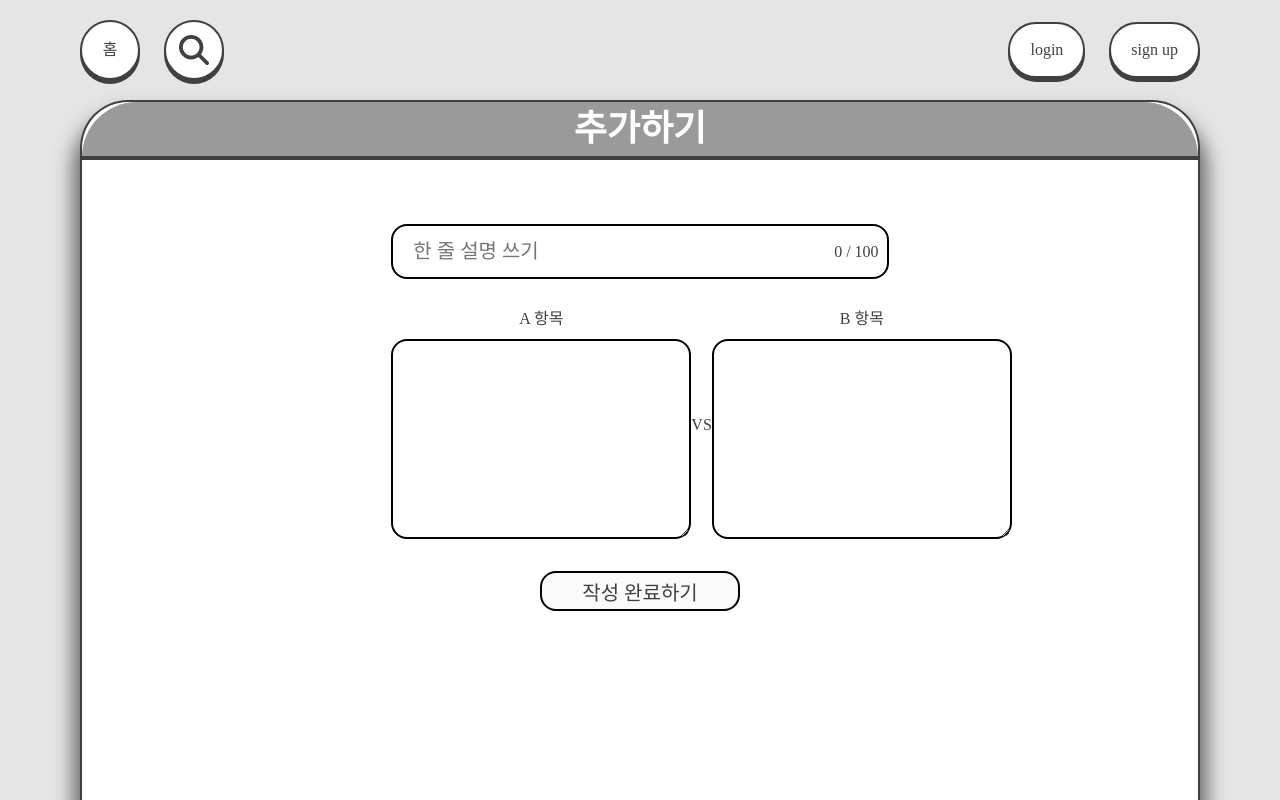
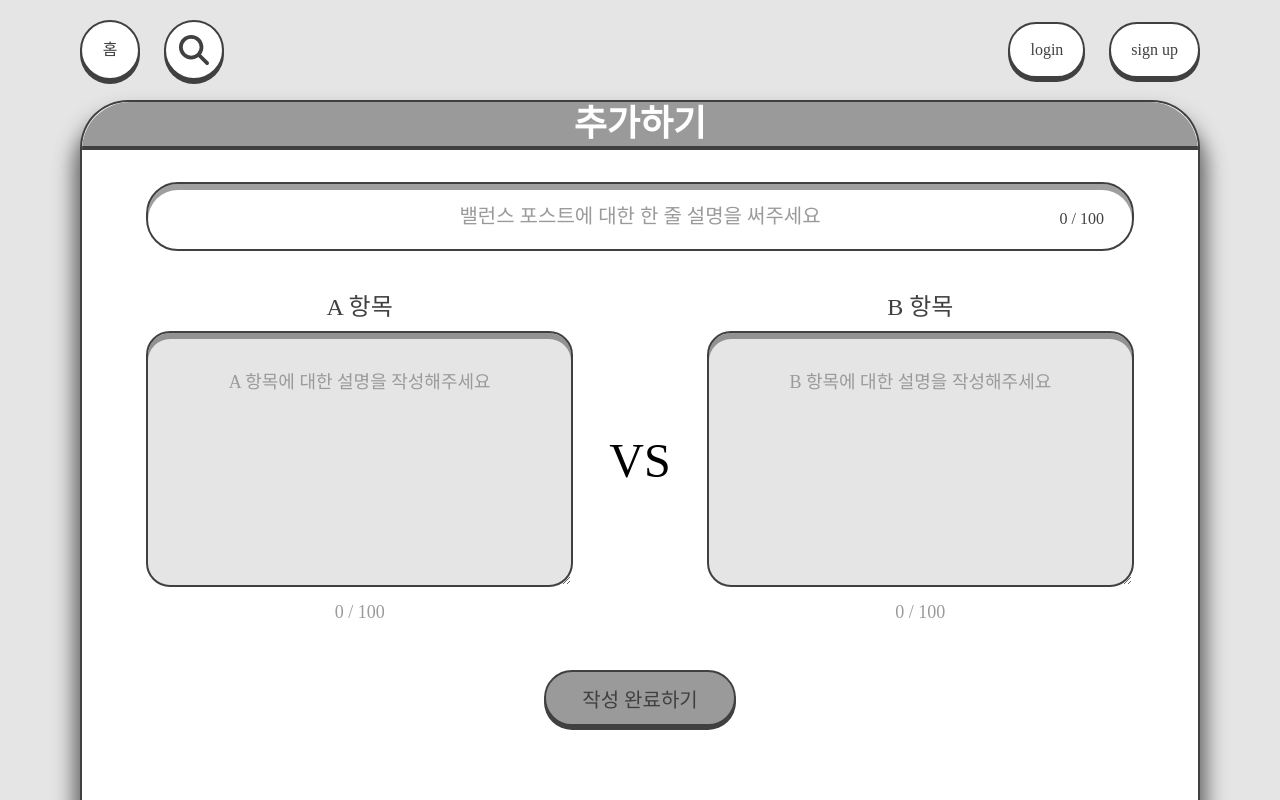
Before and after one commit to prgrms-fe-devcourse/FEDC4_Angola_NaYoung, a React (Vite) app: page /create-post in a window 1280 px wide. Built offline with nearby package versions, Linux system fonts and the light colour scheme; a web font is replaced by a local one.

Commit message:
style: #100 - 포스트 작성 페이지 style 수정

```diff
--- a/src/components/Header/index.tsx
+++ b/src/components/Header/index.tsx
@@ -94,7 +94,7 @@ const Container = styled.div`
   box-sizing: border-box;
   display: flex;
   position: relative;
-  height: 84px;
+  height: 48px;
   padding: 0px 60px;
   justify-content: center;
   align-items: center;
--- a/src/pages/CreatePostPage/index.tsx
+++ b/src/pages/CreatePostPage/index.tsx
@@ -3,6 +3,7 @@ import styled from '@emotion/styled';
 import Spinner from '@components/Spinner';
 import { useFetchCreatePost } from '@apis/post';
 import { joinDataBySeparator } from '@utils/parseDataBySeparator';
+import { ANGOLA_STYLES } from '@styles/commonStyles';
 import CreatePostSuccessModal from './CreatePostSuccessModal';
 
 const CreatePostPage = () => {
@@ -66,7 +67,7 @@ const CreatePostPage = () => {
           <TitleContainer>
             <TitleInput
               id="title"
-              placeholder="한 줄 설명 쓰기"
+              placeholder="밸런스 포스트에 대한 한 줄 설명을 써주세요"
               value={inputValues.title}
               maxLength={100}
               onChange={handleChangeInputValues}
@@ -86,10 +87,14 @@ const CreatePostPage = () => {
                 maxLength={100}
                 onChange={handleChangeInputValues}
                 onBlur={handleBlurTrim}
+                placeholder="A 항목에 대한 설명을 작성해주세요"
               />
+              <OptionLengthLimit>
+                {inputValues.optionA.length} / 100
+              </OptionLengthLimit>
             </OptionContent>
 
-            <p>VS</p>
+            <VsContainer>VS</VsContainer>
 
             <OptionContent>
               <OptionName>B 항목</OptionName>
@@ -99,22 +104,19 @@ const CreatePostPage = () => {
                 maxLength={100}
                 onChange={handleChangeInputValues}
                 onBlur={handleBlurTrim}
+                placeholder="B 항목에 대한 설명을 작성해주세요"
               />
+              <OptionLengthLimit>
+                {inputValues.optionB.length} / 100
+              </OptionLengthLimit>
             </OptionContent>
           </OptionContainer>
 
-          <ButtonContainer>
-            <StyledButton
-              disabled={!isCreatePostPossible}
-              onClick={handleClickCreatePost}>
-              작성 완료하기
-            </StyledButton>
-            {isCreatePostError && (
-              <CreatePostFailText>
-                포스트 작성에 실패했습니다 !
-              </CreatePostFailText>
-            )}
-          </ButtonContainer>
+          <SubmitButton
+            disabled={!isCreatePostPossible}
+            onClick={handleClickCreatePost}>
+            작성 완료하기
+          </SubmitButton>
         </PageContainer>
       )}
 
@@ -131,78 +133,140 @@ export default CreatePostPage;
 
 const PageContainer = styled.div`
   display: flex;
+  padding: 0px 24px;
   flex-direction: column;
-  justify-content: space-between;
   align-items: center;
-  width: 60%;
+  gap: 32px;
+  align-self: stretch;
 `;
 
 const TitleContainer = styled.div`
   display: flex;
-  justify-content: space-between;
+  position: relative;
+  box-sizing: border-box;
+  padding: 20px 0px;
+  justify-content: center;
   align-items: center;
+  align-self: stretch;
+  border-radius: 32px;
+  border: ${ANGOLA_STYLES.border.default};
+  background: ${ANGOLA_STYLES.color.white};
+  box-shadow: ${ANGOLA_STYLES.shadow.input.default};
+`;
+
+const TitleInput = styled.input`
   box-sizing: border-box;
-  padding: 8px;
-  margin-top: 32px;
-  border: 2px solid black;
-  border-radius: 16px;
-  width: 80%;
-`;
-const TitleInput = styled.input`
   border: none;
   outline: none;
+  text-align: center;
   width: 80%;
-  padding: 6px 12px;
+  color: ${ANGOLA_STYLES.color.text};
+  line-height: 100%;
+
+  &::placeholder {
+    color: ${ANGOLA_STYLES.color.dark};
+  }
 `;
 
 const TitleLengthLimit = styled.span`
   box-sizing: border-box;
+  position: absolute;
+  right: 28px;
+  bottom: 22px;
+  color: ${ANGOLA_STYLES.color.text};
+  line-height: 100%;
+
+  &::placeholder {
+    color: ${ANGOLA_STYLES.color.dark};
+  }
 `;
 
 const OptionContainer = styled.div`
-  margin-top: 32px;
   display: flex;
-  justify-content: space-between;
+  padding: 12px 0px;
   align-items: center;
-  width: 80%;
+  gap: 36px;
+  align-self: stretch;
 `;
 
 const OptionContent = styled.div`
   display: flex;
   flex-direction: column;
+  justify-content: center;
   align-items: center;
+  gap: 12px;
+  flex: 1 0 0;
 `;
 
 const OptionName = styled.p`
   box-sizing: border-box;
+  text-align: center;
+  font-size: ${ANGOLA_STYLES.textSize.titleLg};
+  line-height: 100%;
 `;
 
 const OptionInput = styled.textarea`
   box-sizing: border-box;
-  padding: 20px;
-  margin-top: 12px;
-  border: 2px solid black;
-  border-radius: 16px;
+  display: flex;
+  height: 256px;
+  min-height: 256px;
+  padding: 30px;
+  justify-content: center;
+  align-items: center;
+  text-align: center;
+  gap: 10px;
+  flex-shrink: 0;
+  align-self: stretch;
   outline: none;
-  width: 300px;
-  height: 200px;
-  font-size: 24px;
+  font-size: ${ANGOLA_STYLES.textSize.titleSm};
+  line-height: 38px; // TODO:MinwooP - 조정하기
+
+  border-radius: 24px;
+  border: ${ANGOLA_STYLES.border.default};
+  background: ${ANGOLA_STYLES.color.gray};
+  box-shadow: ${ANGOLA_STYLES.shadow.input.default};
+
+  &::placeholder {
+    color: ${ANGOLA_STYLES.color.dark};
+  }
+
+  &:focus {
+    box-shadow: ${ANGOLA_STYLES.shadow.input.focus};
+  }
 `;
 
-const ButtonContainer = styled.div`
-  display: flex;
-  flex-direction: column;
+const OptionLengthLimit = styled.span`
+  box-sizing: border-box;
+  color: ${ANGOLA_STYLES.color.dark};
+  font-size: ${ANGOLA_STYLES.textSize.titleSm};
+  font-style: normal;
+  font-weight: 400;
+  line-height: 150%;
 `;
 
-const StyledButton = styled.button`
-  margin-top: 32px;
-  border: 2px solid black;
-  border-radius: 16px;
-  width: 200px;
-  height: 40px;
+const VsContainer = styled.p`
+  color: ${ANGOLA_STYLES.color.black};
+  text-align: center;
+  font-size: ${ANGOLA_STYLES.textSize.symbol};
 `;
 
-const CreatePostFailText = styled.span`
-  margin-top: 12px;
-  color: red;
+const SubmitButton = styled.button`
+  display: flex;
+  height: 56px;
+  padding: 20px 36px;
+  justify-content: center;
+  align-items: center;
+
+  border-radius: 44px;
+  border: ${ANGOLA_STYLES.border.default};
+  background: ${ANGOLA_STYLES.color.white};
+  box-shadow: ${ANGOLA_STYLES.shadow.buttonSm.default};
+
+  &:hover {
+    box-shadow: ${ANGOLA_STYLES.shadow.buttonSm.hover};
+  }
+
+  &:disabled {
+    background: ${ANGOLA_STYLES.color.dark};
+  }
 `;
--- a/src/styles/commonStyles.ts
+++ b/src/styles/commonStyles.ts
@@ -4,6 +4,7 @@ export const ANGOLA_STYLES = {
     gray: '#e5e5e5',
     dark: '#9a9a9a',
     text: '#404040',
+    black: '#000000',
     levels: [
       { fill: '#ff6666', text: '#ffffff' },
       { fill: '#f78e61', text: '#ffffff' },
```
